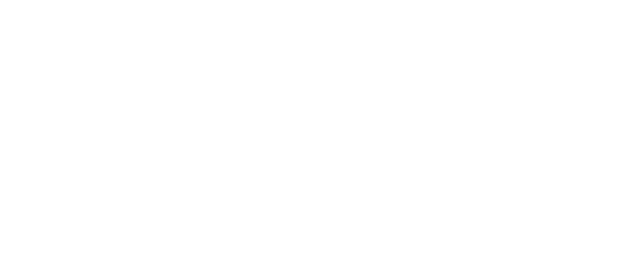
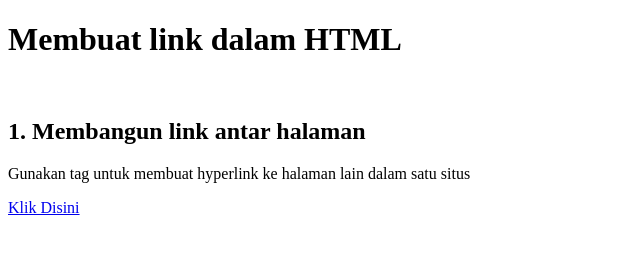
Before and after one commit to Farhan-Almaki/1124160203-Tugas-d5, a plain HTML site: page index.html in a window 1280 px wide. Shown: the whole page, without its empty margins (0-640 px from the left). Drawn offline with Linux system fonts and the light colour scheme.

Commit message:
membuat link antar halaman

```diff
--- a/index.html
+++ b/index.html
@@ -6,6 +6,11 @@
     <title>Document</title>
 </head>
 <body>
+    <h1>Membuat link dalam HTML</h1>
+    <br>
 
+    <h2>1. Membangun link antar halaman</h2>
+    <p>Gunakan tag <a> untuk membuat hyperlink ke halaman lain dalam satu situs</p>
+    <a href="halaman2.html" target="_blank">Klik Disini</a>
 </body>
 </html>
```
Also changed, not shown: halaman2.html (added, +11 -0 lines).
